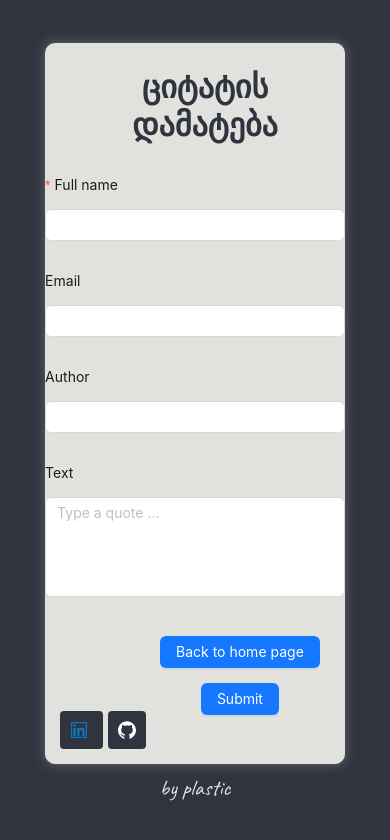
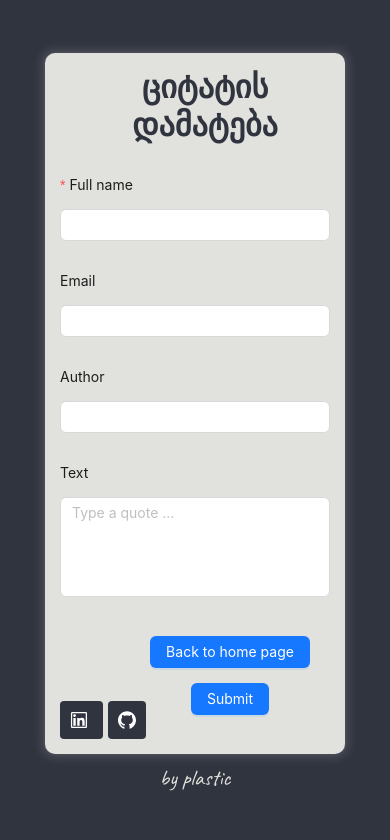
Before and after one commit to PLASTICPEO/Motivationapp, a React (Vite) app: page /addcompliment in a window 390 px wide. Shown: the top 840 px of the page. Built offline with nearby package versions, Linux system fonts and the light colour scheme; no server answers.

Commit message:
Motivation app

```diff
--- a/src/components/Compliments content/Quote.jsx
+++ b/src/components/Compliments content/Quote.jsx
@@ -53,7 +53,7 @@ const Quote = () => {
           onClick={() => navigate("/authpage")}
           className="main__adminBtn"
         >
-          <SettingOutlined /> manager
+          <SettingOutlined /> Staff only
         </button>
         <div className="main__audioBtn">
           <AudioPlayer />
--- a/src/components/adminpage/AdminPage.jsx
+++ b/src/components/adminpage/AdminPage.jsx
@@ -24,7 +24,7 @@ const items = [
       "Item 1",
       "g1",
       null,
-      [getItem("შემოსული ტექსტები"), getItem("Back to homepage")],
+      [getItem("შემოსული ტექსტები"), getItem("Log out")],
       "group"
     ),
   ]),
--- a/src/components/authorization/AuthPage.jsx
+++ b/src/components/authorization/AuthPage.jsx
@@ -17,10 +17,14 @@ const AuthPage = () => {
     api
       .get("/api/admins")
       .then((response) => {
+        const emailRecognition =
+          values.email.trim().slice(0, 1).toLowerCase() +
+          values.email.trim().slice(1, values.length);
+
         const admin = response.data.find(
           (findAdmin) =>
-            findAdmin.email === values.email &&
-            findAdmin.password === values.password
+            findAdmin.email === emailRecognition &&
+            findAdmin.password.toLowerCase() === values.password.toLowerCase()
         );
 
         if (admin) {
--- a/src/components/newCompliment/NewCompliment.jsx
+++ b/src/components/newCompliment/NewCompliment.jsx
@@ -163,6 +163,9 @@ const NewCompliment = () => {
             </Form.Item>
           </Form>
         )}
+        {thank ? (
+          ""
+        ) : (
           <div className="formContainer__social">
             <button className="formContainer__linkedin">
               <a href="https://www.linkedin.com/in/gio-davlasheridze-56b770228/">
@@ -175,6 +178,7 @@ const NewCompliment = () => {
               </a>
             </button>
           </div>
+        )}
       </div>
       <span className="formContainer__appAuthor">by plastic</span>
     </div>
--- a/src/components/newCompliment/NewCompliment.scss
+++ b/src/components/newCompliment/NewCompliment.scss
@@ -29,14 +29,10 @@ $formbgColor: #e1e1dd;
     @media (max-width: 780px) {
       width: 400px;
       padding: 25px;
-      display: flex;
-      justify-content: center;
-      align-items: center;
-      flex-direction: column;
     }
     @media (max-width: 500px) {
       width: 300px;
-      padding: 25px;
+      padding: 15px;
     }
   }
 
@@ -71,7 +67,7 @@ $formbgColor: #e1e1dd;
     border: none;
     text-align: center;
     font-size: 28px;
-    color: #067bc2;
+    color: #fff;
     background-color: #30343f;
     border-radius: 4px;
     margin-right: 5px;
```
Lines whose indentation alone changed are shown as unchanged.
